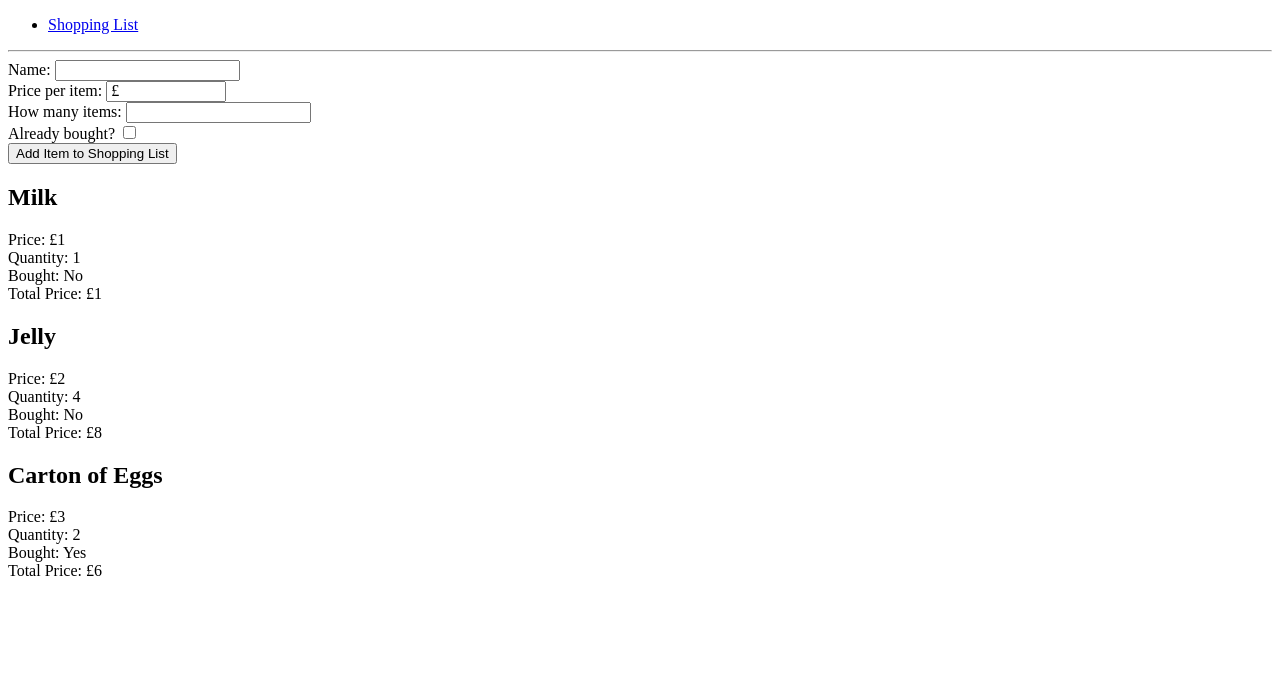
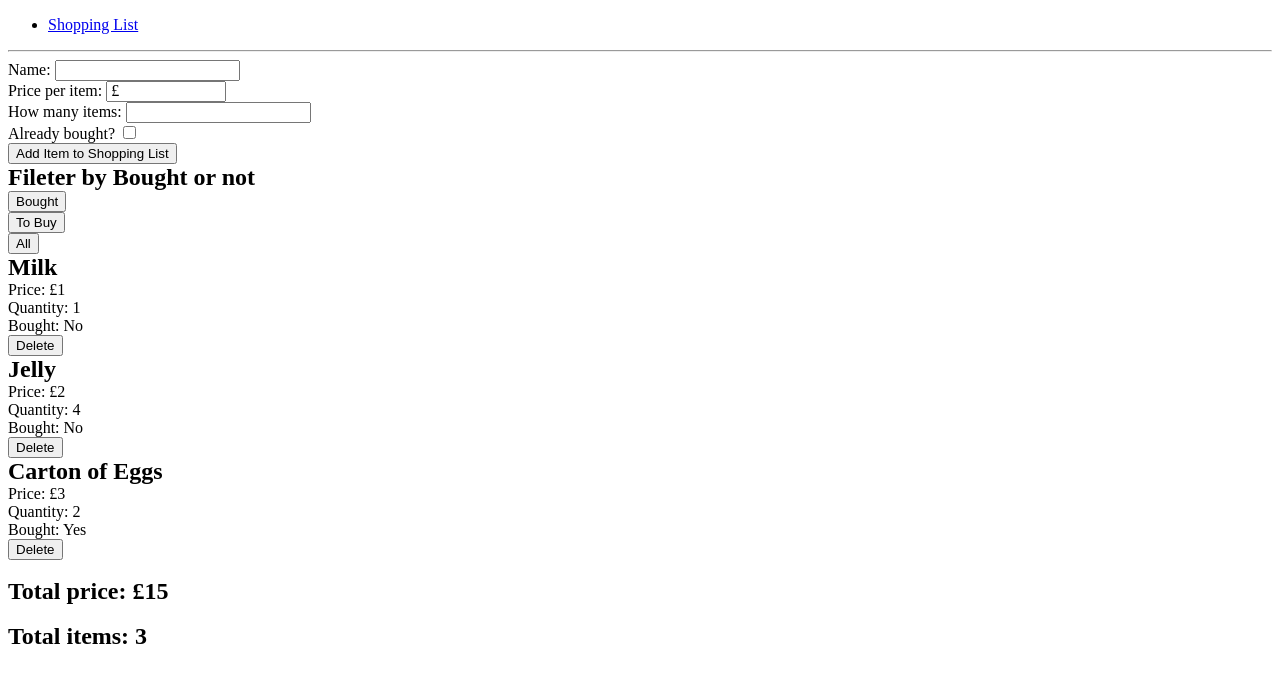
Before and after one commit to tomsdruvas/to_do_list_HW, a Flask app: page /items in a window 1280 px wide. Shown: the top 683 px of the page. Run offline with Flask 2, Linux system fonts and the light colour scheme.

Commit message:
finished extension without CSS

```diff
--- a/controllers/controller.py
+++ b/controllers/controller.py
@@ -5,15 +5,40 @@ from models.items import *
 
 @app.route('/items')
 def index():
-    return render_template('index.html', title='Shopping list', items=items)
+    items = list_of_items
+    apply_discount(items)
+    total_items = total_number(items)
+    total = total_cost_items(items)
+    return render_template('index.html', title='Shopping list', items=items, total=total, total_items=total_items)
+
+@app.route('/items/bought')
+def bought():
+    items = show_bought(list_of_items)
+    apply_discount(items)
+    total_items = total_number(items)
+    total = total_cost_items(items)
+    return render_template('index.html', title='Shopping list', items=items, total=total, total_items=total_items)
+
+@app.route('/items/to_buy')
+def to_buy():
+    items = show_not_bought(list_of_items)
+    apply_discount(items)
+    total_items = total_number(items)
+    total = total_cost_items(items)
+    return render_template('index.html', title='Shopping list', items=items, total=total, total_items=total_items)
 
 
 @app.route('/items', methods=['POST'])
 def add_item():
     name_of_item = request.form['name_of_item']
-    price_of_item = int(request.form['price_of_item'])
-    quantity = int(request.form['quantity'])
+    price_of_item = request.form['price_of_item']
+    quantity = request.form['quantity']
     bought_status = True if 'bought_status' in request.form else False
     newitem = Item(name_of_item, price_of_item, quantity, bought_status)
     add_new_item(newitem)
     return redirect('/items')
+
+@app.route('/items/delete/<item_name>', methods=['POST'])
+def delete(item_name):
+    delete_item(item_name)
+    return redirect('/items')
--- a/models/item.py
+++ b/models/item.py
@@ -2,5 +2,7 @@ class Item():
     def __init__(self, name_of_item, price_of_item, quantity, bought_status):
         self.name_of_item = name_of_item
         self.price_of_item = price_of_item
-        self.quantity = quantity
+        self.quantity = int(quantity)
         self.bought_status = bought_status
+        self.total = int(price_of_item)*int(quantity)
+        self.discounted = int(0)
--- a/models/items.py
+++ b/models/items.py
@@ -4,7 +4,48 @@ item1 = Item("Milk", 1, 1, False)
 item2 = Item("Jelly", 2, 4, False)
 item3 = Item("Carton of Eggs", 3, 2, True)
 
-items = [item1, item2, item3]
+list_of_items = [item1, item2, item3]
 
 def add_new_item(item):
-    items.append(item)
+    list_of_items.append(item)
+
+def total_cost_items(list):
+    res = 0
+    for item in list:
+        if item.discounted == 0:
+            res += item.total
+        else:
+            res += (item.discounted * item.quantity)
+    return res
+
+def total_number(list):
+    return len(list)
+
+
+
+def show_bought(list):
+    bought = []
+    for item in list:
+        if item.bought_status == True:
+            bought.append(item)
+    return bought
+
+def show_not_bought(list):
+    not_bought = []
+    for item in list:
+        if item.bought_status == False:
+            not_bought.append(item)
+    return not_bought
+
+def delete_item(name):
+    item_to_delete = None
+    for item in list_of_items:
+        if item.name_of_item == name:
+            item_to_delete = item
+            break
+    list_of_items.remove(item_to_delete)\
+
+def apply_discount(list):
+    for item in list:
+        if item.quantity >= 5:
+            item.discounted = int(item.price_of_item)*.8
--- a/static/style.css
+++ b/static/style.css
@@ -1,3 +1,6 @@
+h2 {
+    margin:0;
+}
 p {
      margin:0;
  }
--- a/templates/index.html
+++ b/templates/index.html
@@ -3,7 +3,7 @@
 {% block content %}
 <form action="/items" method="post">
 <label for="name_of_item">Name:</label>
-<input type="text" name="name_of_item" id="name_of_item"><br>
+<input type="text" name="name_of_item" id="name_of_item" minlength="3"><br>
 <label for="price_of_item">Price per item:</label>
 <span class="input-symbol">
     <input type="number" min="0.00" name="price_of_item" id="price_of_item" max="10000.00" step="0.01">
@@ -16,15 +16,38 @@
 </form>
 
 
+<h2>Fileter by Bought or not</h2>
+
+<form action="/items/bought" method="get">
+    <input type="submit" value="Bought">
+</form>
+<form action="/items/to_buy" method="get">
+    <input type="submit" value="To Buy">
+</form>
+<form action="/items" method="get">
+    <input type="submit" value="All">
+</form>
+
+
 
 {% for item in items %}
 <h2>{{item.name_of_item}}</h2>
+{% if item.discounted > 0 %}
+<p>Discounted price: £{{ item.discounted }}</p>
+<strike><p>Price: £{{item.price_of_item}}</p></strike>
+{% else %}
 <p>Price: £{{item.price_of_item}}</p>
+{% endif %}
 <p>Quantity: {{item.quantity}}</p>
 <p>Bought: {% if item.bought_status %} Yes {% else %} No {% endif %}</p>
-<p>Total Price: £{{item.quantity * item.price_of_item}}</p>
-
+<form class="form-inline" action="/items/delete/{{ item.name_of_item }}" method="POST">
+    <input type="submit" value="Delete">
+</form>
 {% endfor %}
 
 
+<br><h2>Total price: £{{total}} </h2>
+<br><h2>Total items: {{total_items}} </h2>
+
+
 {% endblock %}
```
